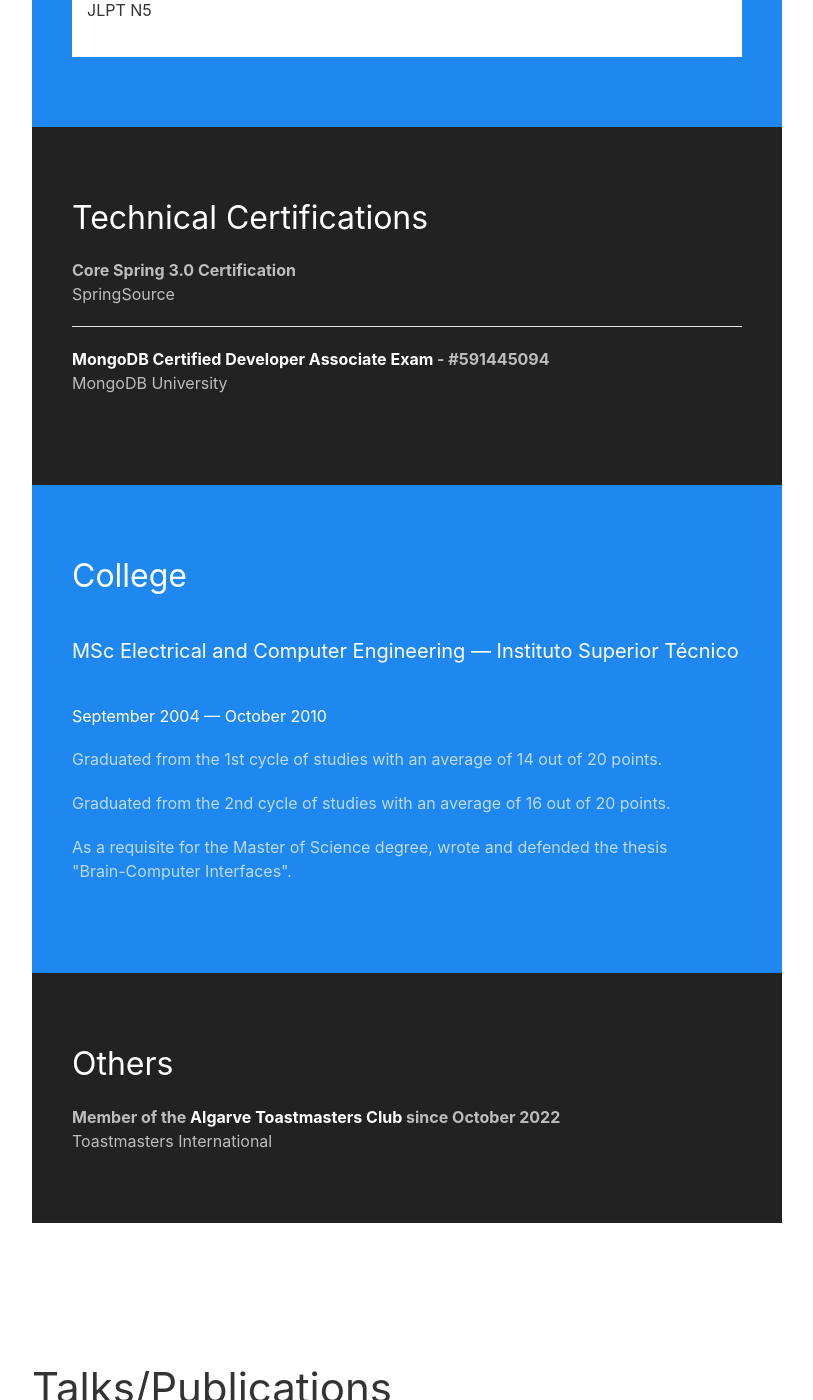
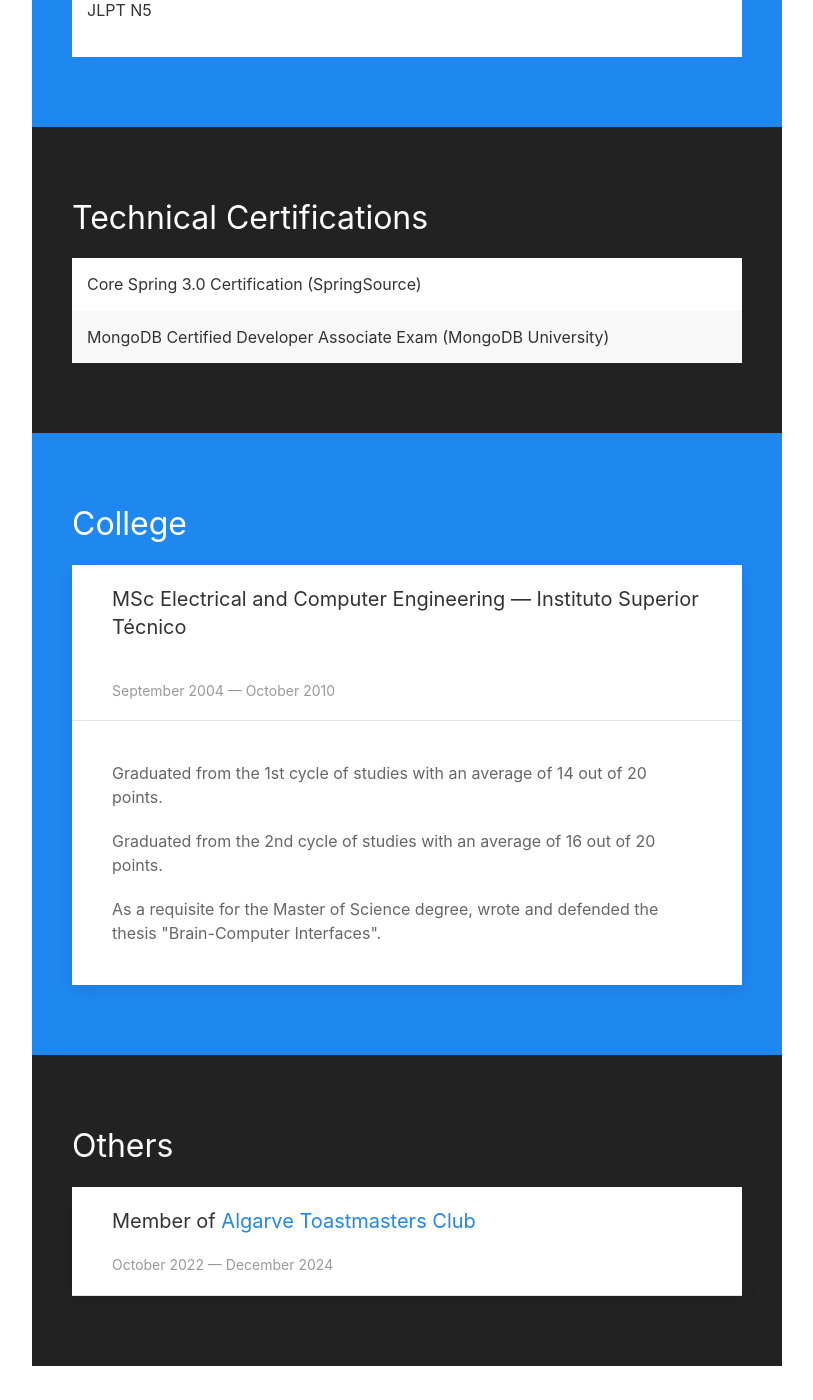
Before and after one commit to kewne/kewne.github.com, a Jekyll site: the page built from resume.html, in a window 1280 px wide and 1400 px high, scrolled down 14558 px. Shown: the whole window, without its empty margins (8-821 px from the left). Built offline with Jekyll 4.4.1, drawn with Linux system fonts in a browser that asks for light colours; nearby versions of some CDN libraries; a script that is not in the unit is left out.

Commit message:
refactor: technical certification

```diff
--- /dev/null
+++ b/_data/technical_certifications.yml
@@ -0,0 +1,4 @@
+- name: Core Spring 3.0 Certification
+  issuer: SpringSource
+- name: MongoDB Certified Developer Associate Exam
+  issuer: MongoDB University
--- a/_includes/academic_exp/tech_certs.html
+++ /dev/null
@@ -1,8 +0,0 @@
-<dl class="uk-description-list-divider">
-    <dt>Core Spring 3.0 Certification</dt>
-    <dd>SpringSource</dd>
-
-    <dt><a href="https://university.mongodb.com/certification/verify_certificate">MongoDB Certified Developer Associate
-            Exam</a> - #591445094</dt>
-    <dd>MongoDB University</dd>
-</dl>
--- a/resume.html
+++ b/resume.html
@@ -68,7 +68,9 @@
     <div class="uk-section uk-section-default">
         <h1 id="academic_exp">Academic Experience</h1>
         <div class="uk-tile uk-tile-primary uk-preserve-color">
-            <h2 class="uk-light">Languages</h2>
+            <div class="uk-light">
+                <h2>Languages</h2>
+            </div>
             {% for language in site.data.languages %}
             {% assign rem = forloop.index | modulo: 2 %}
             <div class="uk-tile {% if rem == 1 %} uk-tile-default {% else %} uk-tile-muted {% endif %} uk-padding-small">
@@ -93,30 +95,44 @@
             </div>
             {% endfor %}
         </div>
-        <div class="uk-tile uk-tile-secondary">
+        <div class="uk-tile uk-tile-secondary uk-preserve-color">
+            <div class="uk-light">
                 <h2>Technical Certifications</h2>
-            <div>{% include academic_exp/tech_certs.html %}</div>
             </div>
-        <div class="uk-tile uk-tile-primary">
+            {% for cert in site.data.technical_certifications %}
+            {% assign rem = forloop.index | modulo: 2 %}
+            <div class="uk-tile {% if rem == 1 %} uk-tile-default {% else %} uk-tile-muted {% endif %} uk-padding-small">
+                <h5 class="uk-margin-remove-bottom">{{cert.name}} {%- if cert.issuer %} ({{ cert.issuer }}){% endif %}</h5>
+            </div>
+            {% endfor %}
+        </div>
+        <div class="uk-tile uk-tile-primary uk-preserve-color">
+            <div class="uk-light">
                 <h2>College</h2>
+            </div>
+            <div class="uk-card uk-card-default">
+                <div class="uk-card-header">
                     <h4>MSc Electrical and Computer Engineering &mdash; Instituto Superior Técnico
                     </h4>
-            <h5>September 2004 &mdash; October 2010</h5>
-            <div class="text-block">
+                    <h5 class="uk-text-meta">September 2004 &mdash; October 2010</h5>
+                </div>
+                <div class="uk-card-body">
                     <p>Graduated from the 1st cycle of studies with an average of 14 out of 20 points.</p>
                     <p>Graduated from the 2nd cycle of studies with an average of 16 out of 20 points.</p>
-                <p>As a requisite for the Master of Science degree, wrote and defended the thesis
-                    "Brain-Computer
-                    Interfaces".</p>
+                    <p>As a requisite for the Master of Science degree, wrote and defended the thesis "Brain-Computer Interfaces".</p>
                 </div>
             </div>
-        <div class="uk-tile uk-tile-secondary">
+        </div>
+        <div class="uk-tile uk-tile-secondary uk-preserve-color">
+            <div class="uk-light">
                 <h2>Others</h2>
-            <dl class="uk-description-list-divider">
-                <dt>Member of the <a href="https://algarvetoastmastersclub.com/">Algarve Toastmasters Club</a> since
-                    October 2022</dt>
-                <dd>Toastmasters International</dd>
-            </dl>
+            </div>
+            <div class="uk-card uk-card-default">
+                <div class="uk-card-header">
+                    <h4>Member of <a href="https://algarvetoastmastersclub.com/">Algarve Toastmasters Club</a></h4>
+                    <p class="uk-text-meta">October 2022 &mdash; December 2024</p>
+                </div>
+            </div>
         </div>
     </div>
     <div class="uk-section uk-section-default">
```
Lines whose indentation alone changed are shown as unchanged.
